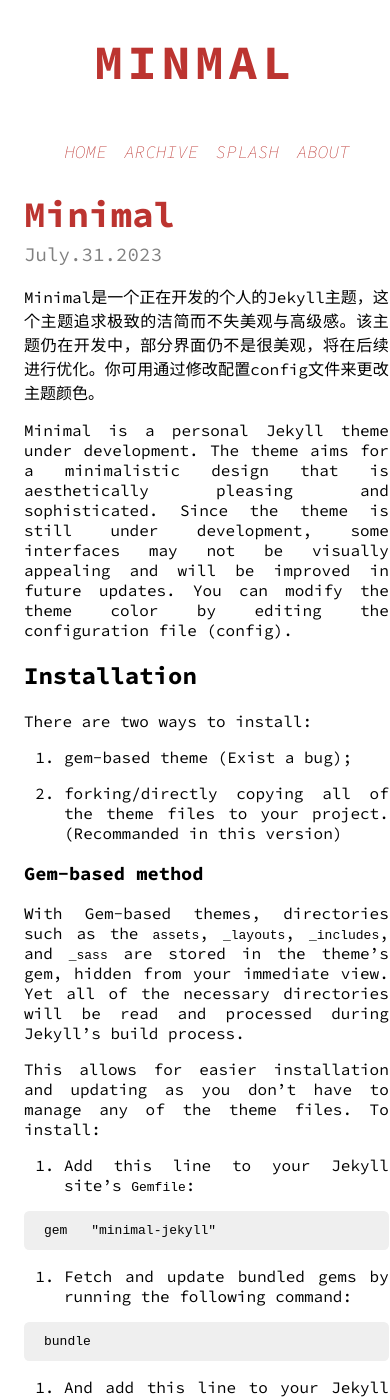
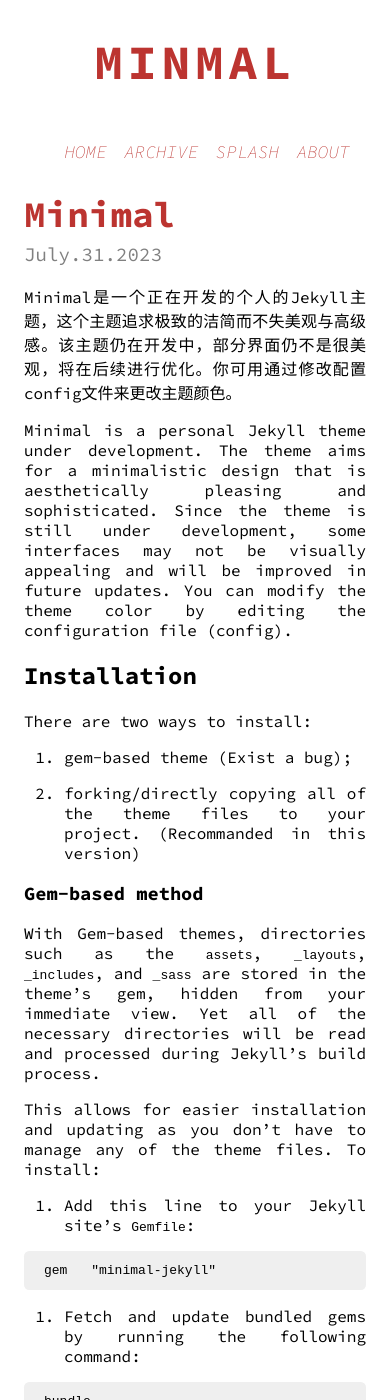
Before and after one commit to Heyya-x/Minimal, a Jekyll site: the page built from index.html, in a window 390 px wide and 1400 px high. Built offline with Jekyll 4.4.1, drawn with Linux system fonts in a browser that asks for light colours; cached includes are drawn as plain includes; the list of posts is cut into pages by our own code.

Commit message:
fix layout error

```diff
--- a/_sass/minimal/_base.scss
+++ b/_sass/minimal/_base.scss
@@ -59,9 +59,13 @@
 
   .main {
     // float: left;
-    margin-left: 1em;
-    margin-right: 1em;
-    width: auto;
+    margin-left: 1rem;
+	padding-right: 1rem;
+	width: calc(100% - 2rem)
+  }
+
+  .archive {
+	  width: 100%;
   }
 
   header {
--- a/_sass/minimal/_variables.scss
+++ b/_sass/minimal/_variables.scss
@@ -1,8 +1,7 @@
 $theme-text-color: #BC3430;
-// $theme-text-color: white;
 // $theme-text-color-dark: #BC3430;
-$theme-text-color-dark: #FF770F;
-//$theme-text-color-dark: #F4CA45;
+// $theme-text-color-dark: #FF770F;
+$theme-text-color-dark: #F4CA45;
 
 $theme-bg-color: white;
 //$theme-bg-color: #F4CA45;
```
